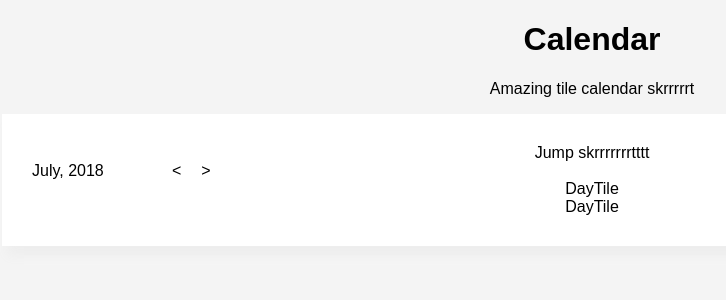
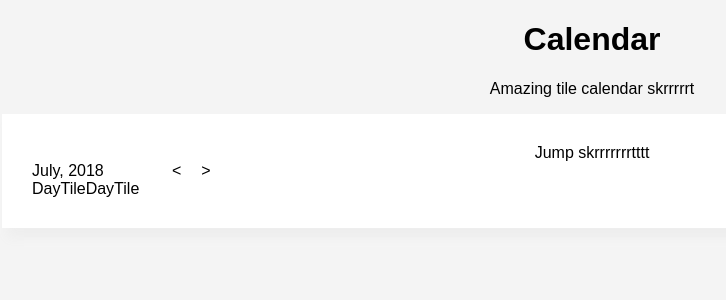
Before and after one commit to stefangeneralao/tile-calendar, a React (Create React App) app: page / in a window 1280 px wide. Shown: the top 300 px of the page, without its empty margins (48-774 px from the left). Built offline with nearby package versions, Linux system fonts and the light colour scheme.

Commit message:
Added flex on dayscontainer and daytile

```diff
--- a/src/App.css
+++ b/src/App.css
@@ -64,7 +64,11 @@ html, body {
   margin-right: 10px;
 }
 
+.DaysContainer {
+  display: flex;
+  flex-flow: wrap;
+}
+
 .DayTile {
-  display: flex;
-  flex-wrap: wrap;
+  flex: 1 1 200px;
 }
```
